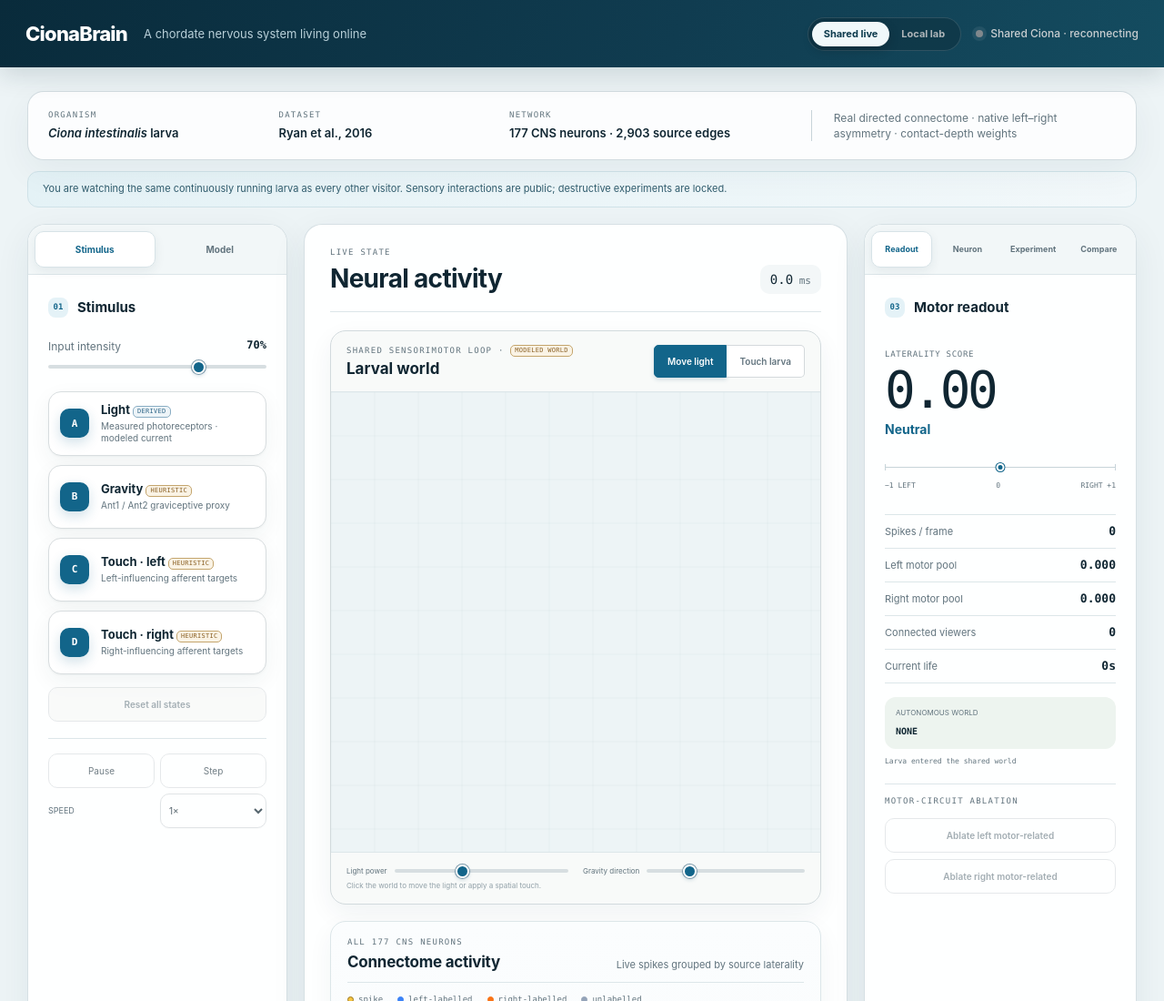
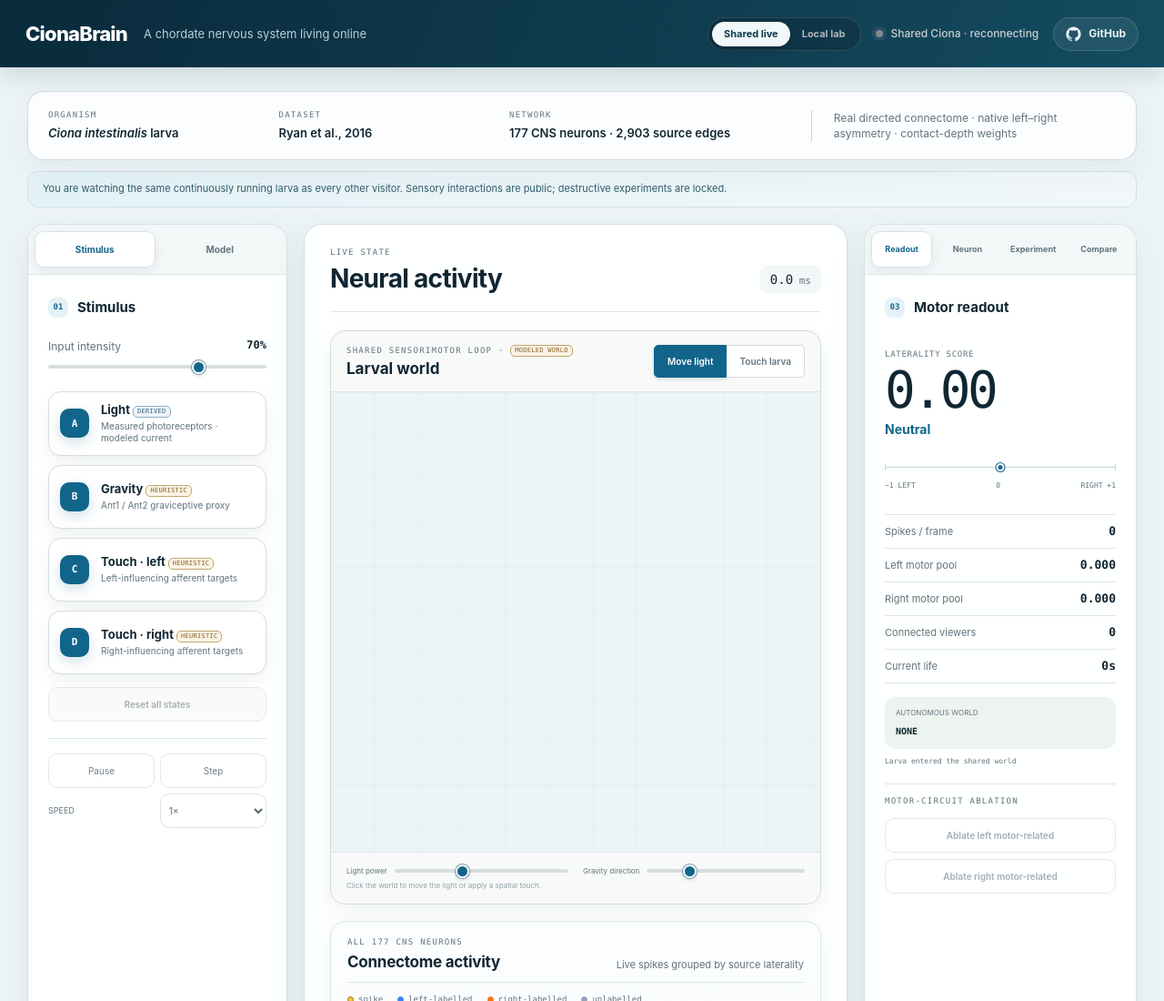
Before and after one commit to CionaBrain/CionaBrain, a website: page static/index.html in a window 1280 px wide. Shown: the top 1100 px of the page at 91% size. Drawn offline with Linux system fonts and the light colour scheme.

Commit message:
Add GitHub link to site header

```diff
--- a/static/index.html
+++ b/static/index.html
@@ -5,7 +5,7 @@
     <meta name="viewport" content="width=device-width, initial-scale=1.0" />
     <meta name="description" content="A real-time simulation of the 177-neuron Ciona intestinalis larval CNS" />
     <title>CionaBrain — Larval CNS simulator</title>
-    <link rel="stylesheet" href="/static/styles.css?v=13" />
+    <link rel="stylesheet" href="/static/styles.css?v=14" />
   </head>
   <body>
     <header class="masthead">
@@ -22,6 +22,12 @@
           <span class="status-dot" aria-hidden="true"></span>
           <span id="connectionText">Joining shared Ciona</span>
         </div>
+        <a class="github-link" href="https://github.com/CionaBrain" target="_blank" rel="noopener noreferrer" aria-label="CionaBrain on GitHub">
+          <svg viewBox="0 0 24 24" aria-hidden="true">
+            <path fill="currentColor" d="M12 .7a11.5 11.5 0 0 0-3.64 22.4c.58.1.79-.25.79-.56v-2.02c-3.22.7-3.9-1.37-3.9-1.37-.53-1.34-1.29-1.7-1.29-1.7-1.05-.72.08-.7.08-.7 1.17.08 1.78 1.2 1.78 1.2 1.03 1.77 2.71 1.26 3.37.96.1-.75.4-1.26.73-1.55-2.57-.3-5.27-1.29-5.27-5.69 0-1.26.45-2.29 1.19-3.09-.12-.29-.52-1.46.11-3.04 0 0 .97-.31 3.16 1.18a10.9 10.9 0 0 1 5.76 0c2.19-1.49 3.16-1.18 3.16-1.18.63 1.58.23 2.75.11 3.04.74.8 1.19 1.83 1.19 3.09 0 4.42-2.71 5.39-5.29 5.68.42.36.79 1.07.79 2.16v3.02c0 .31.21.67.8.56A11.5 11.5 0 0 0 12 .7Z" />
+          </svg>
+          <span>GitHub</span>
+        </a>
       </div>
     </header>
 
--- a/static/styles.css
+++ b/static/styles.css
@@ -406,6 +406,15 @@
 .connection { font: 500 12px/1 Inter, "SF Pro Text", sans-serif; }
 .status-dot { width: 8px; height: 8px; box-shadow: 0 0 0 4px rgba(255,255,255,.07); }
 .connection.online .status-dot { box-shadow: 0 0 0 4px rgba(114,196,150,.13); }
+.github-link {
+  display: inline-flex; align-items: center; gap: 8px; padding: 9px 13px;
+  border: 1px solid rgba(255,255,255,.14); border-radius: 999px;
+  color: #e8f2f5; background: rgba(255,255,255,.07); text-decoration: none;
+  font-size: 12px; font-weight: 650; line-height: 1; transition: background .18s ease, border-color .18s ease, transform .18s ease;
+}
+.github-link svg { width: 17px; height: 17px; flex: 0 0 auto; }
+.github-link:hover { border-color: rgba(255,255,255,.28); background: rgba(255,255,255,.14); transform: translateY(-1px); }
+.github-link:focus-visible { outline: 2px solid rgba(225,242,248,.72); outline-offset: 3px; }
 
 main { max-width: 1640px; padding: 26px 30px 40px; }
 .context-bar {
@@ -529,4 +538,11 @@
   .readout-rail { display: block; }
   .connectome-panel { padding: 14px; }
   .connectome-heading { align-items: flex-start; flex-direction: column; gap: 5px; }
+  .github-link { width: 38px; height: 38px; justify-content: center; padding: 0; }
+  .github-link span { display: none; }
 }
+
+@media (max-width: 620px) {
+  .project-label, .connection { display: none; }
+  .masthead-runtime { gap: 8px; }
+}
```
